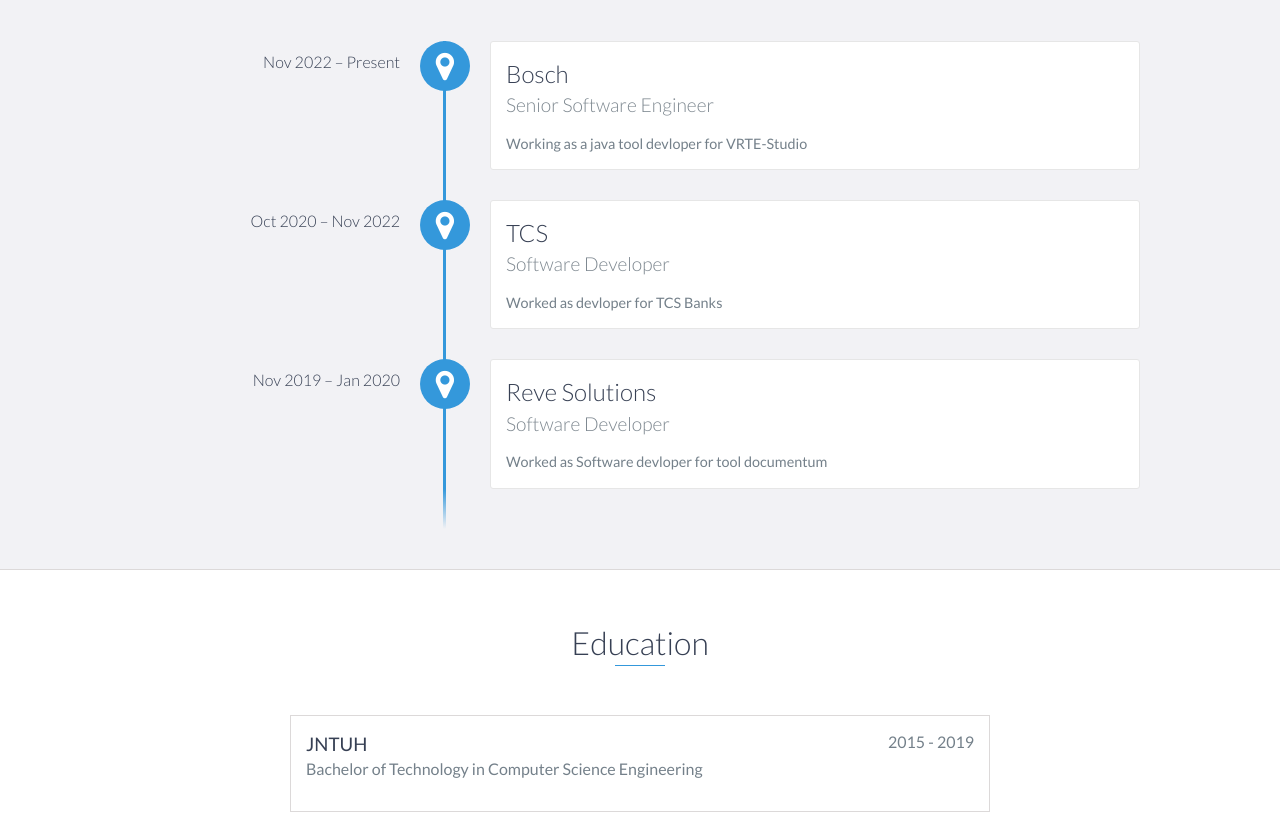
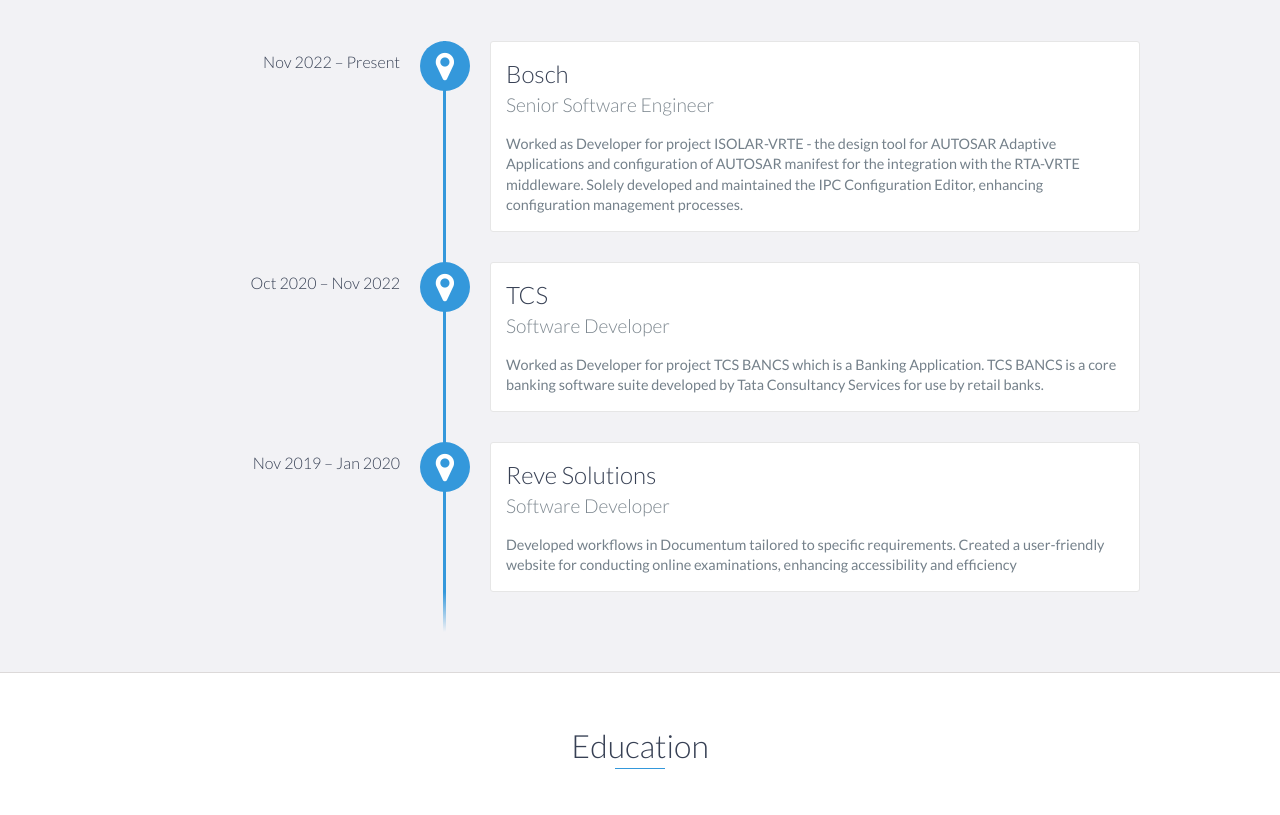
Before and after one commit to SanathRayala/devfolio, a website: page index.html in a window 1280 px wide. Shown: the part 1180-1995 px from the top of the page. Drawn offline with nearby package versions, Linux system fonts and the light colour scheme.

Commit message:
updating jd

```diff
--- a/index.html
+++ b/index.html
@@ -98,19 +98,33 @@
 				<div data-date="Nov 2022 – Present">
 					<h3>Bosch</h3>
 					<h4>Senior Software Engineer</h4>
-					<p>Working as a java tool devloper for VRTE-Studio</p>
+					<p>
+						Worked as Developer for project ISOLAR-VRTE - the design tool for
+						AUTOSAR Adaptive Applications and configuration of AUTOSAR manifest
+						for the integration with the RTA-VRTE middleware. Solely developed
+						and maintained the IPC Configuration Editor, enhancing configuration
+						management processes.
+					</p>
 				</div>
 
 				<div data-date="Oct 2020 – Nov 2022">
 					<h3>TCS</h3>
 					<h4>Software Developer</h4>
-					<p>Worked as devloper for TCS Banks</p>
+					<p>
+						Worked as Developer for project TCS BANCS which is a Banking
+						Application. TCS BANCS is a core banking software suite developed by
+						Tata Consultancy Services for use by retail banks.
+					</p>
 				</div>
 
 				<div data-date="Nov 2019 – Jan 2020">
 					<h3>Reve Solutions</h3>
 					<h4>Software Developer</h4>
-					<p>Worked as Software devloper for tool documentum</p>
+					<p>
+						Developed workflows in Documentum tailored to specific requirements.
+						Created a user-friendly website for conducting online examinations,
+						enhancing accessibility and efficiency
+					</p>
 				</div>
 			</div>
 		</div>
```
